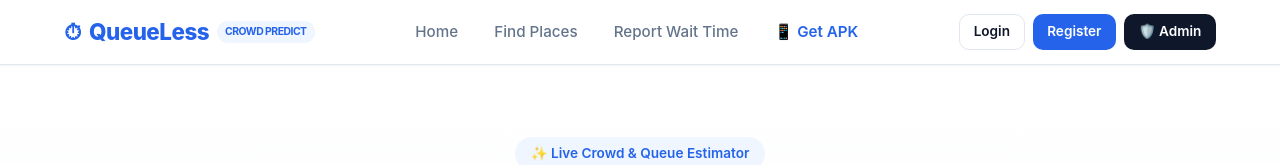
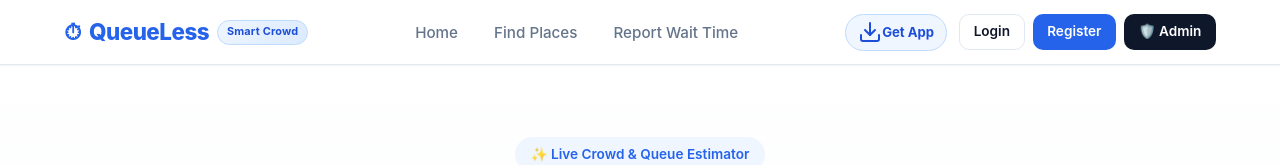
Before and after one commit to Shivu-179/QueueLess, a Next.js app: page / in a window 1280 px wide. Shown: the top 165 px of the page. Built offline with nearby package versions, Linux system fonts and the light colour scheme; no server answers; the database is empty.

Commit message:
Update branding to Smart Crowd and enhance Get App button styling

```diff
--- a/app/globals.css
+++ b/app/globals.css
@@ -87,13 +87,15 @@ a {
 }
 
 .brand-badge {
-  font-size: 0.65rem;
-  background: var(--primary-light);
-  color: var(--primary);
-  padding: 0.15rem 0.5rem;
+  font-size: 0.68rem;
+  background: linear-gradient(135deg, #eff6ff 0%, #dbeafe 100%);
+  color: #1d4ed8;
+  border: 1px solid #bfdbfe;
+  padding: 0.18rem 0.55rem;
   border-radius: var(--radius-full);
   font-weight: 700;
-  text-transform: uppercase;
+  letter-spacing: 0.2px;
+  text-transform: none;
 }
 
 .nav-menu {
@@ -159,6 +161,25 @@ a {
   gap: 0.5rem;
 }
 
+.nav-app-pill {
+  display: inline-flex;
+  align-items: center;
+  font-size: 0.82rem;
+  font-weight: 700;
+  color: #1d4ed8;
+  background: #eff6ff;
+  border: 1px solid #bfdbfe;
+  padding: 0.35rem 0.75rem;
+  border-radius: 9999px;
+  transition: all 0.15s ease-in-out;
+}
+
+.nav-app-pill:hover {
+  background: #dbeafe;
+  border-color: #93c5fd;
+  transform: translateY(-1px);
+}
+
 .mobile-header-actions {
   display: none;
 }
@@ -189,20 +210,20 @@ a {
     gap: 0.6rem;
   }
 
-  .mobile-quick-apk-btn {
+  .mobile-quick-app-btn {
     display: inline-flex;
     align-items: center;
     background: #eff6ff;
-    color: #2563eb;
+    color: #1d4ed8;
     border: 1px solid #bfdbfe;
     font-size: 0.75rem;
     font-weight: 700;
-    padding: 0.3rem 0.65rem;
+    padding: 0.3rem 0.7rem;
     border-radius: 9999px;
-    transition: background 0.15s ease;
+    transition: all 0.15s ease;
   }
 
-  .mobile-quick-apk-btn:active {
+  .mobile-quick-app-btn:active {
     background: #dbeafe;
   }
 
@@ -330,7 +351,8 @@ a {
     background: #e2e8f0;
   }
 
-  .mobile-apk-highlight {
+  .mobile-apk-highlight,
+  .mobile-app-highlight {
     background: #eff6ff;
     border-color: #bfdbfe;
     color: #1d4ed8;
--- a/components/Navbar.tsx
+++ b/components/Navbar.tsx
@@ -2,7 +2,7 @@
 
 import { useState, useEffect } from 'react';
 import Link from 'next/link';
-import { Menu, X, Home, MapPin, Clock, Download, Shield, User, LogOut } from 'lucide-react';
+import { Menu, X, Home, MapPin, Clock, Download, Shield, User, LogOut, Smartphone } from 'lucide-react';
 
 interface UserInfo {
   id: string;
@@ -47,11 +47,11 @@ export default function Navbar() {
   return (
     <header className="navbar-header">
       <nav className="nav-container">
-        {/* Brand Logo */}
+        {/* Brand Logo with Smart Crowd badge */}
         <Link href="/" className="brand-logo" onClick={closeMenu}>
           <span className="brand-icon">⏱</span>
           <span className="brand-text">QueueLess</span>
-          <span className="brand-badge desktop-only">Crowd Predict</span>
+          <span className="brand-badge">Smart Crowd</span>
         </Link>
 
         {/* Desktop Navigation Links */}
@@ -65,9 +65,6 @@ export default function Navbar() {
           <li>
             <Link href="/report" className="nav-link">Report Wait Time</Link>
           </li>
-          <li>
-            <Link href="/download" className="nav-link nav-link-apk">📱 Get APK</Link>
-          </li>
           {user?.role === 'ADMIN' && (
             <li>
               <Link href="/admin" className="nav-link nav-link-admin">
@@ -79,6 +76,11 @@ export default function Navbar() {
 
         {/* Desktop Action Buttons */}
         <div className="nav-actions desktop-only">
+          <Link href="/download" className="nav-app-pill" title="Download Mobile App">
+            <Download className="w-3.5 h-3.5 mr-1.5 text-blue-600" />
+            <span>Get App</span>
+          </Link>
+
           {user ? (
             <div className="user-profile-widget">
               <span className="user-greeting">
@@ -103,11 +105,11 @@ export default function Navbar() {
           )}
         </div>
 
-        {/* Mobile Right Controls: APK Quick Pill + Hamburger Toggle */}
+        {/* Mobile Right Controls: Sleek Get App pill + Hamburger Toggle */}
         <div className="mobile-header-actions">
-          <Link href="/download" className="mobile-quick-apk-btn" onClick={closeMenu}>
-            <Download className="w-3.5 h-3.5 mr-1" />
-            <span>APK</span>
+          <Link href="/download" className="mobile-quick-app-btn" onClick={closeMenu}>
+            <Smartphone className="w-3.5 h-3.5 mr-1 text-blue-600" />
+            <span>Get App</span>
           </Link>
 
           <button
@@ -116,7 +118,7 @@ export default function Navbar() {
             onClick={() => setIsMobileMenuOpen(!isMobileMenuOpen)}
             aria-label="Toggle Navigation Menu"
           >
-            {isMobileMenuOpen ? <X className="w-6 h-6" /> : <Menu className="w-6 h-6" />}
+            {isMobileMenuOpen ? <X className="w-5 h-5 text-slate-700" /> : <Menu className="w-5 h-5 text-slate-700" />}
           </button>
         </div>
       </nav>
@@ -157,10 +159,13 @@ export default function Navbar() {
                 <span>Report Current Wait Time</span>
               </Link>
 
-              <Link href="/download" className="mobile-nav-item mobile-apk-highlight" onClick={closeMenu}>
-                <Download className="w-4 h-4 text-blue-600 mr-3" />
+              <Link href="/download" className="mobile-nav-item mobile-app-highlight" onClick={closeMenu}>
+                <Smartphone className="w-4 h-4 text-blue-600 mr-3" />
                 <div className="flex-1 flex justify-between items-center">
-                  <span>Download Mobile APK</span>
+                  <div>
+                    <span className="font-bold">Install Mobile App</span>
+                    <span className="block text-[11px] text-slate-500 font-normal">Android APK &amp; iOS PWA</span>
+                  </div>
                   <span className="text-xs bg-blue-100 text-blue-700 px-2 py-0.5 rounded-full font-bold">3.8 MB</span>
                 </div>
               </Link>
```
